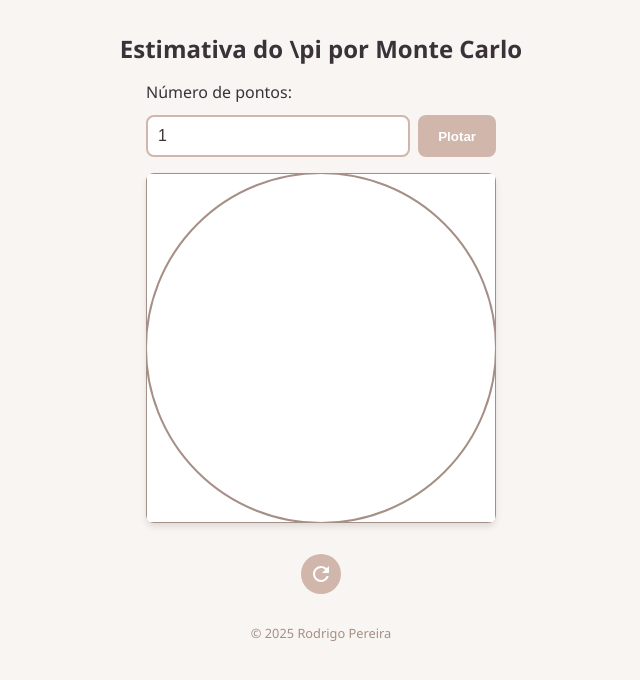
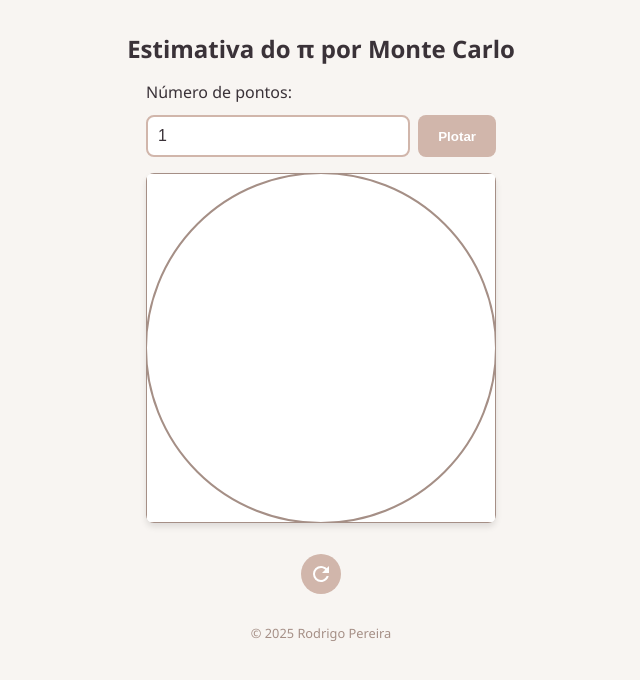
Before and after one commit to PhytoIn/calculo_pi, a plain HTML site: page index.html in a window 1280 px wide. Shown: the whole page, without its empty margins (319-959 px from the left). Drawn offline with Linux system fonts and the light colour scheme.

Commit message:
Update index.html

```diff
--- a/index.html
+++ b/index.html
@@ -3,7 +3,7 @@
 <head>
     <meta charset="UTF-8">
     <meta name="viewport" content="width=device-width, initial-scale=1.0">
-    <title>Estimativa do \pi por Monte Carlo</title>
+    <title>Estimativa do π por Monte Carlo</title>
     <style>
         body {
             font-family: 'Segoe UI', Tahoma, Geneva, Verdana, sans-serif;
@@ -110,7 +110,7 @@
     </style>
 </head>
 <body>
-    <h1>Estimativa do \pi por Monte Carlo</h1>
+    <h1>Estimativa do π por Monte Carlo</h1>
 
     <div class="controls">
         <label for="pointCount">Número de pontos:</label>
```
